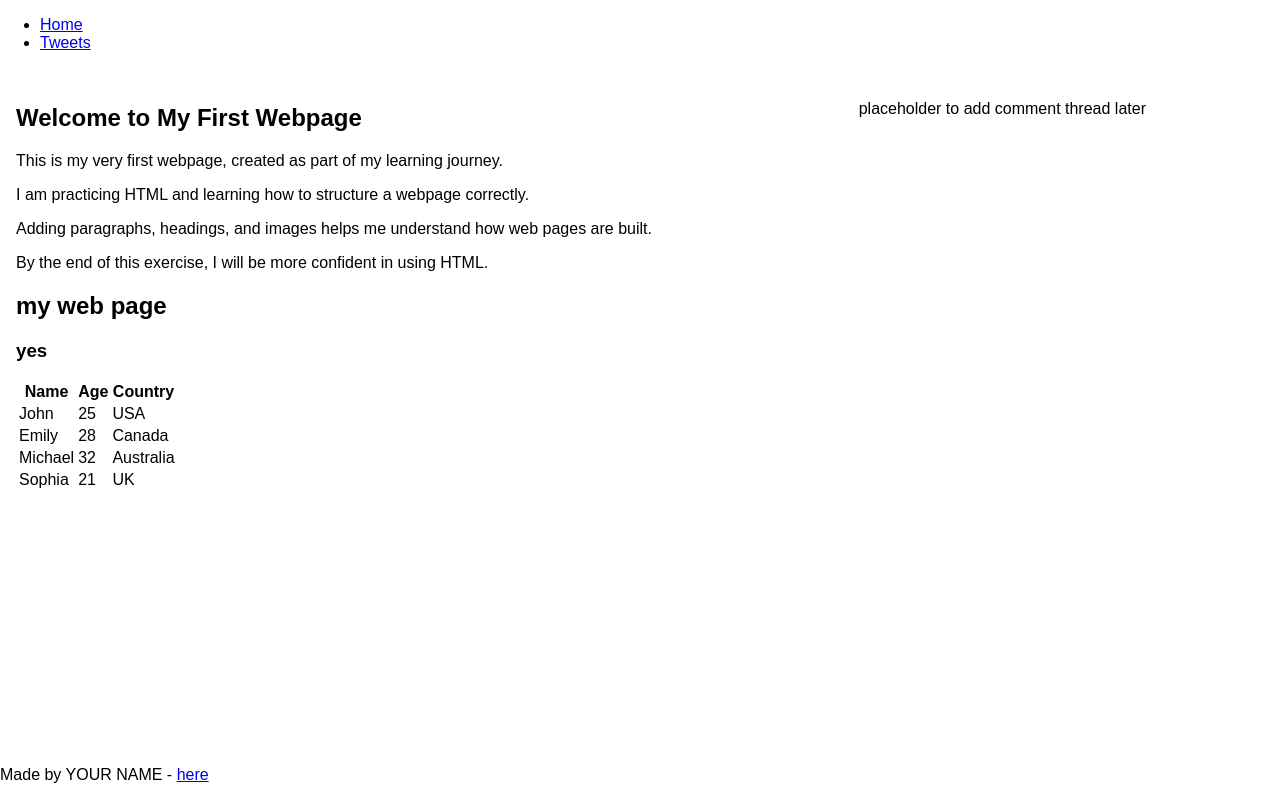
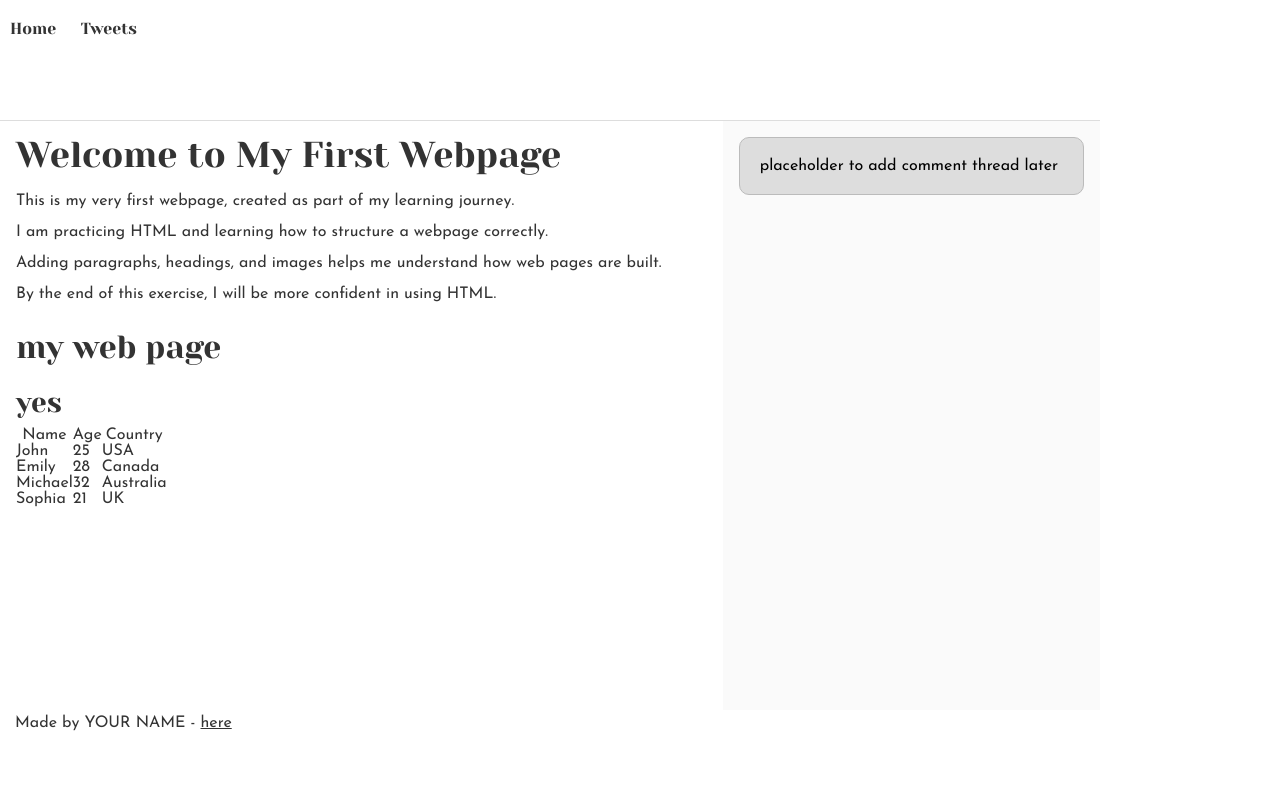
Before and after one commit to princessgeorge/alx_html_css, a plain HTML site: page css_basic/index.html in a window 1280 px wide. Drawn offline with Linux system fonts and the light colour scheme.

Commit message:
added the code of my base.css file

```diff
--- a/css_basic/base.css
+++ b/css_basic/base.css
@@ -1,6 +1,200 @@
-/* base.css */
+/* Importing webfonts */
+/* (If you're learning CSS, you should disregard that) */
+
+@import url(https://fonts.googleapis.com/css?family=Yeseva+One);
+@import url(https://fonts.googleapis.com/css?family=Josefin+Sans:400,700,700italic,400italic);
+
+
+/* CSS reset rules */
+
+html, body {
+	height: 100%;
+	min-height: 100%;
+}
+html, body, div, span, applet, object, iframe,
+h1, h2, h3, h4, h5, h6, p, blockquote, pre,
+a, abbr, acronym, address, big, cite, code,
+del, dfn, img, ins, kbd, q, s, samp,
+small, strike, sub, sup, tt, var,
+b, u, i, center,
+dl, dt, dd,
+fieldset, form, label, legend,
+table, caption, tbody, tfoot, thead, tr, th, td,
+article, aside, canvas, details, embed,
+figure, figcaption, footer, header, hgroup,
+menu, nav, output, ruby, section, summary,
+time, mark, audio, video {
+	margin: 0;
+	padding: 0;
+	border: 0;
+	font-size: 100%;
+	font: inherit;
+	vertical-align: baseline;
+}
+/* HTML5 display-role reset for older browsers */
+article, aside, details, figcaption, figure,
+footer, header, hgroup, menu, nav, section {
+	display: block;
+}
 body {
-  font-family: Arial, sans-serif;
-  margin: 0;
-  padding: 0;
+	line-height: 1;
 }
+blockquote, q {
+	quotes: none;
+}
+blockquote:before, blockquote:after,
+q:before, q:after {
+	content: '';
+	content: none;
+}
+table {
+	border-collapse: collapse;
+	border-spacing: 0;
+}
+
+
+/* Fonts and colors */
+
+body {
+	font-family: 'Josefin Sans', serif;
+	color: rgba(0, 0, 0, 0.8);
+}
+h1, h2, h3, h4, h5, h6, header {
+	font-family: 'Yeseva One', sans-serif;
+}
+article {
+}
+header {
+	border-bottom: 1px solid rgb(221,221,221);
+	transition: border-bottom-color 1s ease;
+}
+header a {
+	color: rgba(0, 0, 0, 0.8);
+}
+aside {
+	background: #FAFAFA;
+}
+aside p {
+	border: 1px solid #bbb;
+	background: #ddd;
+	color: black;
+}
+footer a {
+	color: rgba(0, 0, 0, 0.8);
+}
+a {
+	color: #F80002;
+}
+
+
+/* Positioning and margins */
+
+@media (min-width: 1100px) {
+	body {
+		width: 1100px;
+		margin: 0 auto;
+	}
+}
+
+article {
+	padding: 50px 15px;
+}
+article > *:first-child {
+	margin-top: 0;
+}
+aside {
+	padding: 50px 15px;
+}
+header .right {
+	float: right;
+	margin: 0 10px 15px;
+}
+
+
+/* Header */
+header {
+	padding: 20px 0;
+	height: 80px;
+}
+header ul {
+	list-style: none;
+	margin: 0;
+	padding: 0;
+}
+header li {
+	display: inline;
+	vertical-align:middle;
+}
+header li:first-child {
+	margin: 0;
+}
+header li a {
+	margin: 0 10px;
+}
+header li.logo {
+	font-size: 36px;
+}
+header a {
+	text-decoration: none;
+}
+
+
+/* Aside */
+
+aside p {
+	border-radius: 10px;
+	padding: 20px 20px;
+}
+
+
+/* Footer */
+
+footer {
+	padding: 5px 15px;
+	height: 80px;
+}
+
+
+/* Text styles and margins */
+
+p {
+	margin-bottom: 15px;
+}
+h1 {
+	font-size: 36px;
+	margin: 40px 0 20px;
+}
+h2 {
+	font-size: 32px;
+	margin: 30px 0 15px;
+}
+h3 {
+	font-size: 28px;
+	margin: 25px 0 10px;
+}
+h4 {
+	font-size: 20px;
+	font-weight: bold;
+	margin: 20px 0 10px;
+}
+h5 {
+	font-size: 18px;
+	font-weight: bold;
+	margin: 15px 0 10px;
+}
+h6 {
+	font-weight: bold;
+	margin: 5px 0;
+}
+
+@media (max-width: 800px) {
+  body.works_on_smartphone {
+  	display: block;
+  }
+  body.works_on_smartphone main {
+  	display: block;
+  }
+  header .right {
+  	float: none;
+  }
+}
```
